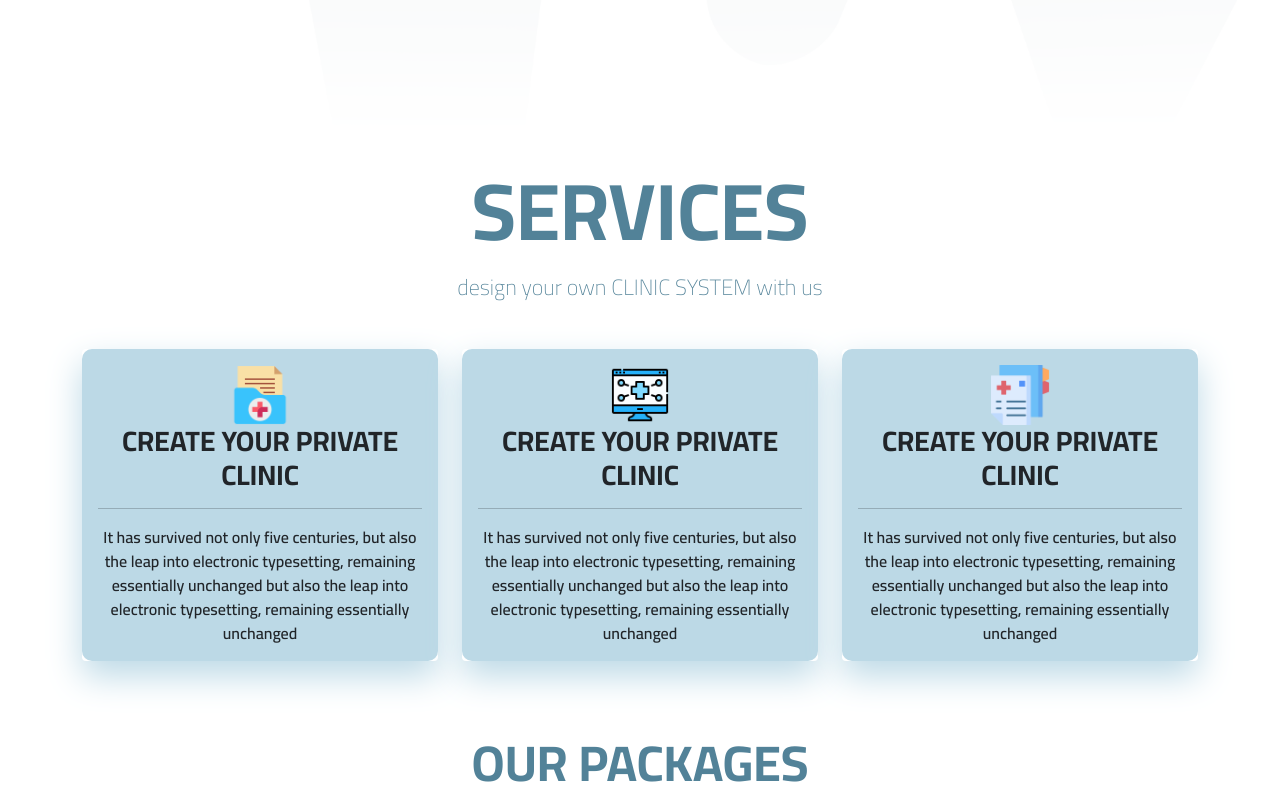
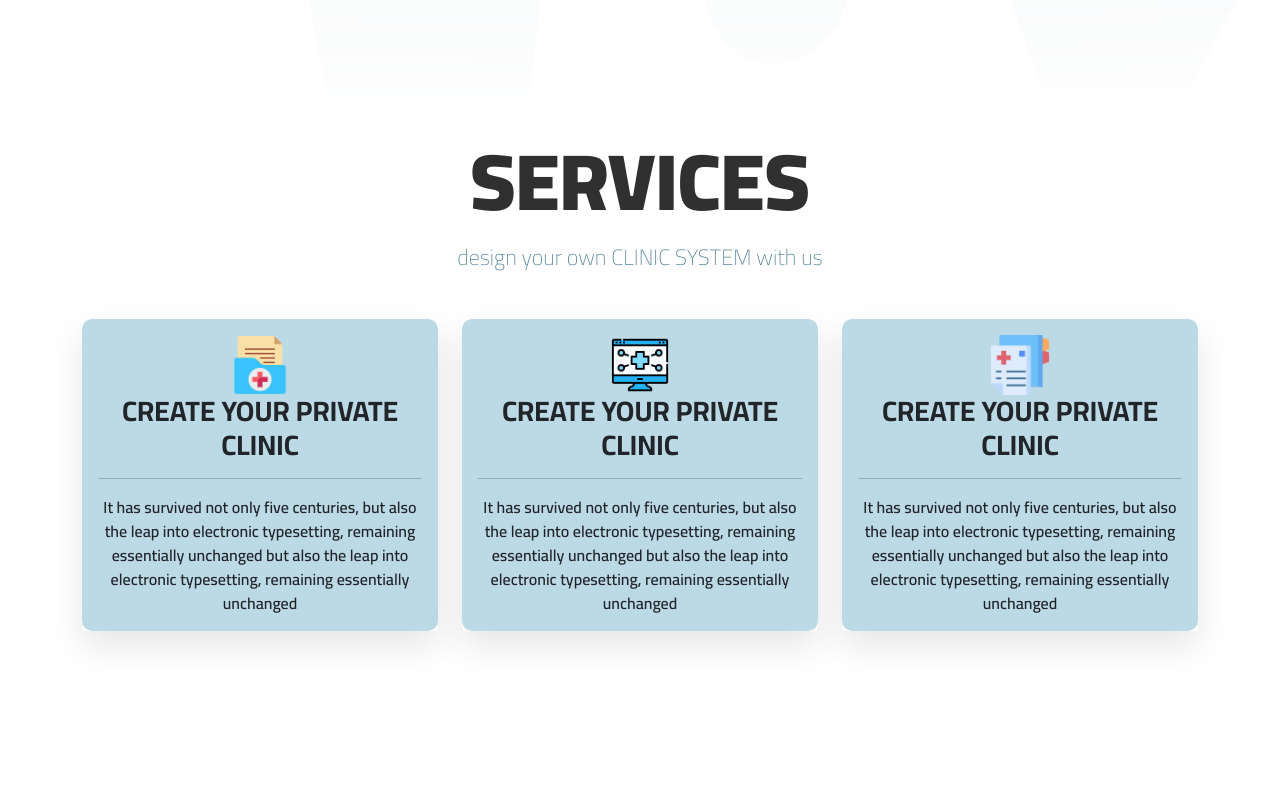
Before and after one commit to a-hassanein/Clinic-System, a React (Create React App) app: page / in a window 1280 px wide. Shown: the part 740-1529 px from the top of the page. Built offline with nearby package versions, Linux system fonts and the light colour scheme.

Commit message:
some changes

```diff
--- a/src/Components/Home.js
+++ b/src/Components/Home.js
@@ -14,7 +14,7 @@ import Contact from '../Pages/ContactUs';
 import Footer from './footer';
 const Home = () => {
   return (
-    <>
+    <div className='total'>
     <section className="banner">
       <div className="container-fluid" >
         <div className="row">
@@ -76,7 +76,7 @@ const Home = () => {
       <Footer/>
     </section>
 
-    </>
+    </div>
   );
 }
 
--- a/src/Components/NavBar.js
+++ b/src/Components/NavBar.js
@@ -60,7 +60,7 @@ const NavBar = () => {
 
 
 
-      <Navbar bg="light" expand="lg">
+      <Navbar bg="white" expand="lg">
     <Navbar.Brand>
      <Link className="navbar-brand" to="/">
             <img src={require('../Images/logo.png')} alt="..logo" style={{width: "100%" , height:"100%" , maxWidth:"100px" ,marginLeft:"25px" }} />
--- a/src/Components/Packages.js
+++ b/src/Components/Packages.js
@@ -46,7 +46,7 @@ function Packages() {
     <div className="Body__Packages">
       <br />
       <br /> <br />
-      <h2 className="Packages__heading">OUR PACKAGES</h2>
+      <h2 className="Packages__heading" style={{color:"#303030" ,fontWeight:"900" ,fontSize:"70px" ,marginTop:"70px"}}>PACKAGES</h2>
       <br />
       <p className="Packages__p">
         Our custom built 24/7 servers and experts deliver incredible performance
@@ -56,7 +56,7 @@ function Packages() {
       <br />
       <br />
 
-        <div className="d-flex justify-content-evenly flex-wrap">
+        <div className="d-flex justify-content-evenly flex-wrap" style={{marginBottom:"100px"}}>
           <div className="p-2 ">
             <CardPackages
               title={packages[0].title}
--- a/src/Components/footer.js
+++ b/src/Components/footer.js
@@ -3,16 +3,26 @@ import React from 'react'
 function Footer() {
     return (
 
-        <div>
 
-            <footer className="footer">
-                <div  style={{background:'#BCD9E6'}}>
-                    <div className="row justify-content-center text-center">
-                        <p className="copyright-text" style={{fontSize:30 , color:'#528298', fontWeight:700}}>&copy;  <img style={{width:'50px', height:'50px'}} id ="loginlogoID" src={Logo} />Copyright</p>
-                    </div>
-                </div>
-            </footer>
+        <div class=" text-secondary px-4 py-5 footer text-center" style={{background:'#528298'}}>
+            <div class="py-5">
+            <img src={require('../Images/logo4.png')} alt="..logo" style={{width: "100%" , height:"100%" , maxWidth:"300px" ,marginLeft:"25px" }} />
+            <div class="col-lg-6 mx-auto" >
+                <p class="fs-5 mb-4 text-white">Lorem ipsum dolor sit amet consectetur adipisicing elit. Ducimus necessitatibus corporis ex minima exercitationem labore obcaecati, magni consequuntur perspiciatis quis alias molestiae aliquam, soluta enim provident unde, eveniet voluptate. Error?</p>
+            </div>
+            </div>
         </div>
+
+        // <div>
+
+        //     <footer className="footer">
+        //         <div  style={{background:'#BCD9E6'}}>
+        //             <div className="row justify-content-center text-center">
+        //                 <p className="copyright-text" style={{fontSize:30 , color:'#528298', fontWeight:700}}>&copy;  <img style={{width:'50px', height:'50px'}} id ="loginlogoID" src={Logo} />Copyright</p>
+        //             </div>
+        //         </div>
+        //     </footer>
+        // </div>
     )
 }
 
--- a/src/Pages/Services.js
+++ b/src/Pages/Services.js
@@ -16,7 +16,7 @@ function Services() {
 <div className='services_all'>
         <div className="row">
     <div className="col-sm-4" id="c1">
-      <div className="card text-center" id="cc" style={{"border" : "none" , "box-shadow" : "0 15px 35px #BCD9E6"}}>
+      <div className="card text-center" id="cc" style={{"border" : "none" , boxShadow: "0 15px 35px rgba(0, 0, 0, 0.10)"}}>
         <div className="card-body" id="card_services">
         <div>
   </div>
@@ -32,7 +32,7 @@ function Services() {
 
 
     <div className="col-sm-4" id="c1">
-      <div className="card text-center" id="cc" style={{"border" : "none" , "box-shadow" : "0 15px 35px #BCD9E6"}}>
+      <div className="card text-center" id="cc" style={{"border" : "none" , boxShadow: "0 15px 35px rgba(0, 0, 0, 0.10)"}}>
         <div className="card-body" id="card_services">
         <img style={{"height" : "60px", "width" : "60px"}} src={require("../Images/medicalreport.png")} class="card-img-top" alt="..." />
 
@@ -44,7 +44,7 @@ function Services() {
       </div>
     </div>
     <div className="col-sm-4" id="c1">
-      <div className="card text-center" id="cc" style={{"border" : "none" , "box-shadow" : "0 15px 35px #BCD9E6"}}>
+      <div className="card text-center" id="cc" style={{"border" : "none" , boxShadow: "0 15px 35px rgba(0, 0, 0, 0.10)"}}>
         <div className="card-body" id="card_services">
         <img style={{"height" : "60px", "width" : "60px"}} src={require("../Images/medicalrecord.png")} class="card-img-top" alt="..." />
 
--- a/src/Style/Home.css
+++ b/src/Style/Home.css
@@ -1,3 +1,5 @@
+
+
 .banner{
     position: relative;
     background: url(../Images/banner.png);
--- a/src/Style/styleservices.css
+++ b/src/Style/styleservices.css
@@ -16,11 +16,11 @@ body{
   color: var(--first_color);
 }
 .s{
-    color: var(--first_color);
-    font-weight: bolder;
+    color: var(--dark_color);
+    font-weight: 900;
     text-align: center;
     font-size: 80px;
-
+    margin-top: -30px;
 
 }
 .d{
```
